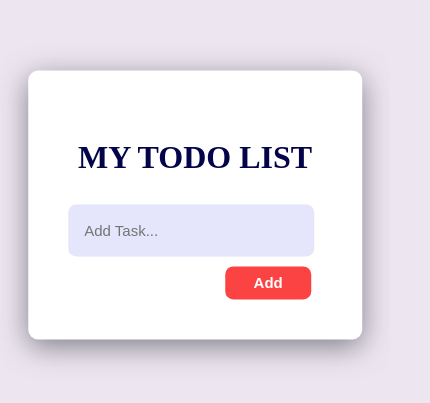
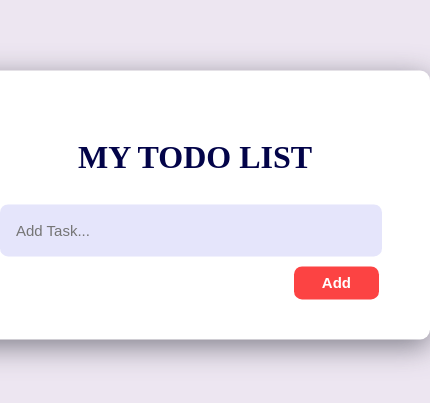
Before and after one commit to Marcusdam/Todo-App, a plain HTML site: page index.html in a window 390 px wide. Shown: the part 217-620 px from the top of the page, 430 px wide, since content can reach past the window. Drawn offline with Linux system fonts and the light colour scheme.

Commit message:
Update index.css

```diff
--- a/index.css
+++ b/index.css
@@ -154,8 +154,7 @@ li span:hover{
 }
 
 .container{
-    width: 65%;
-/*     height: 80%; */
+    width: 100%;
     padding: 40px;
 
 }
```
